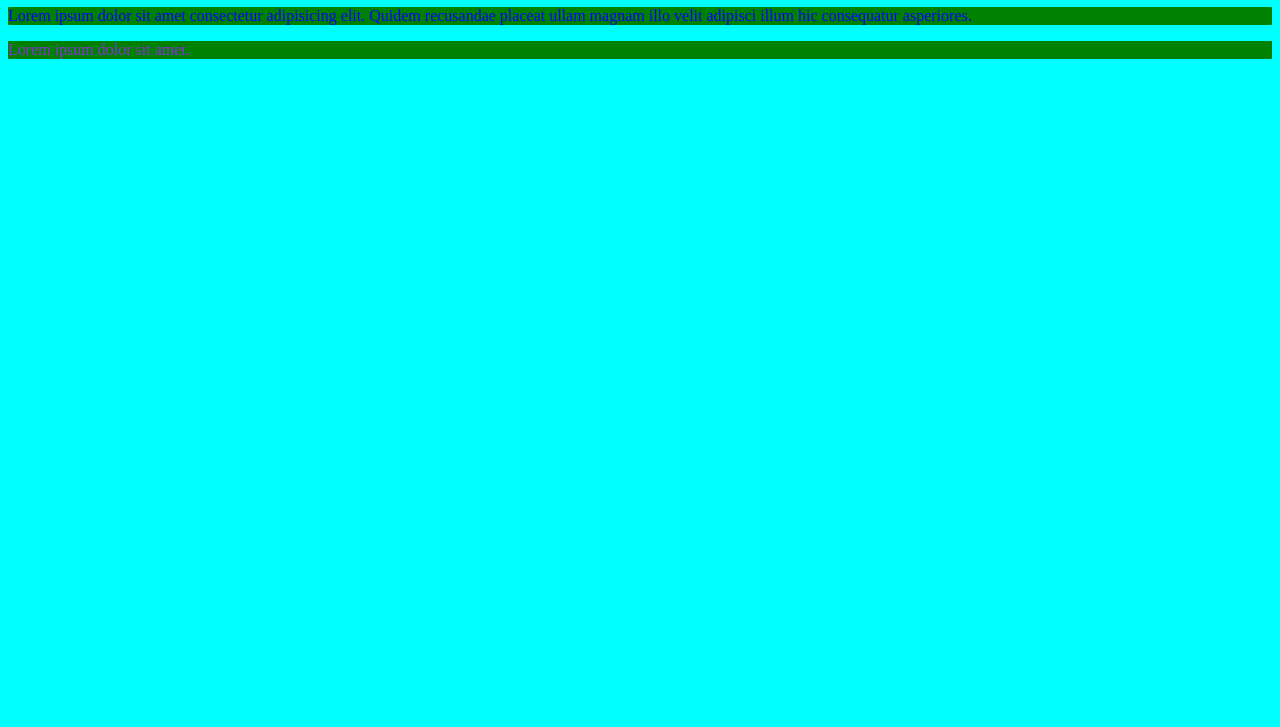
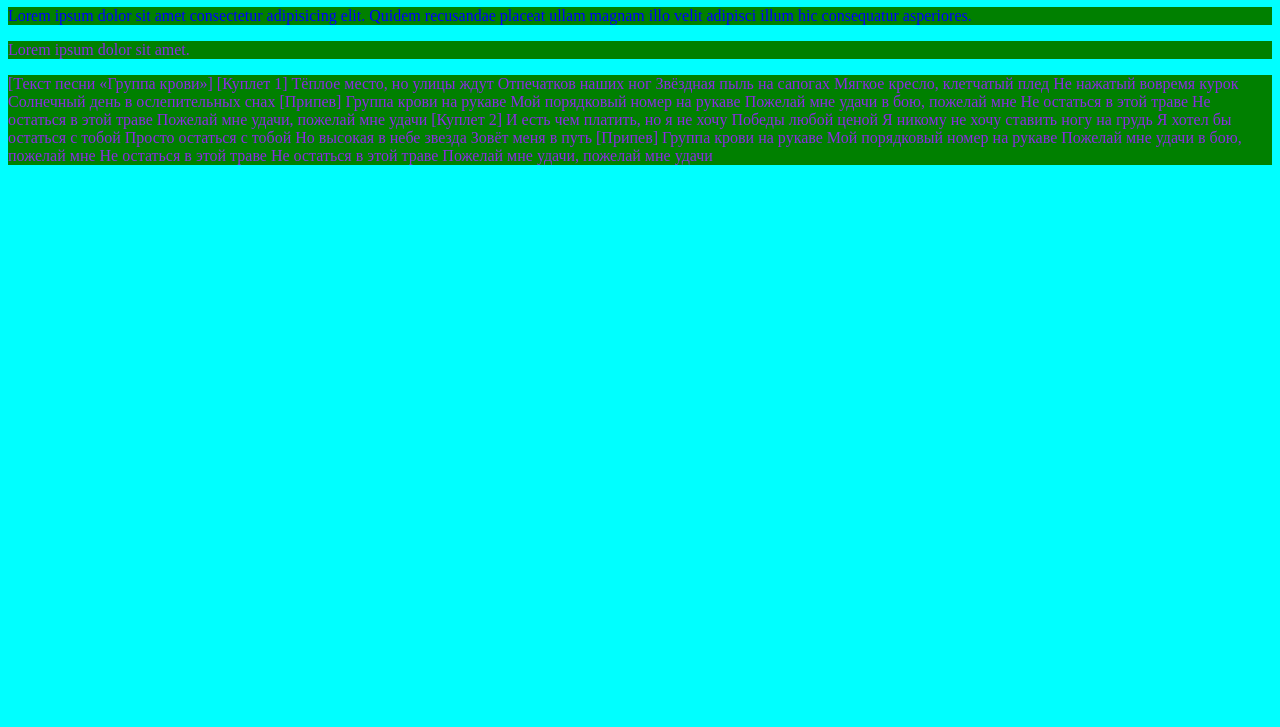
Before and after one commit to IgroGood/Deep-dark-fantasy, a plain HTML site: page index.html in a window 1280 px wide. Shown: the part 73-800 px from the top of the page. Drawn offline with Linux system fonts and the light colour scheme.

Commit message:
gruppa krovi

```diff
--- a/index.html
+++ b/index.html
@@ -16,5 +16,38 @@
     <p>
         Lorem ipsum dolor sit amet.
     </p>
+    <p>[Текст песни «Группа крови»]
+
+        [Куплет 1]
+        Тёплое место, но улицы ждут
+        Отпечатков наших ног
+        Звёздная пыль на сапогах
+        Мягкое кресло, клетчатый плед
+        Не нажатый вовремя курок
+        Солнечный день в ослепительных снах
+
+        [Припев]
+        Группа крови на рукаве
+        Мой порядковый номер на рукаве
+        Пожелай мне удачи в бою, пожелай мне
+        Не остаться в этой траве
+        Не остаться в этой траве
+        Пожелай мне удачи, пожелай мне удачи
+        [Куплет 2]
+        И есть чем платить, но я не хочу
+        Победы любой ценой
+        Я никому не хочу ставить ногу на грудь
+        Я хотел бы остаться с тобой
+        Просто остаться с тобой
+        Но высокая в небе звезда
+        Зовёт меня в путь
+
+        [Припев]
+        Группа крови на рукаве
+        Мой порядковый номер на рукаве
+        Пожелай мне удачи в бою, пожелай мне
+        Не остаться в этой траве
+        Не остаться в этой траве
+        Пожелай мне удачи, пожелай мне удачи</p>
 </body>
 </html>
```
